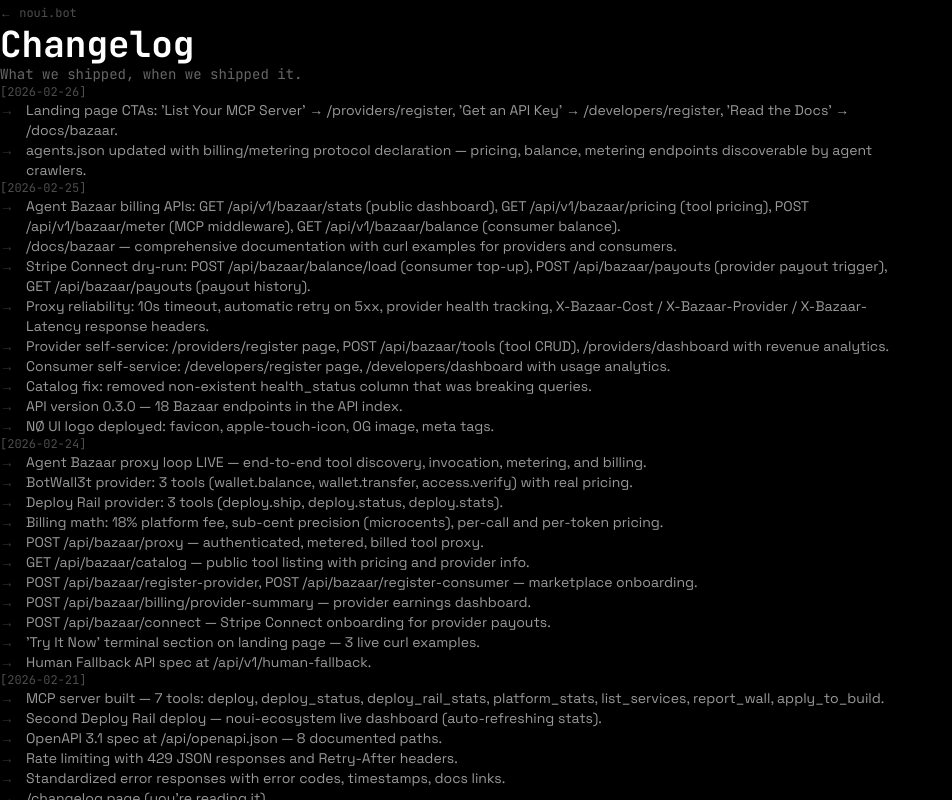
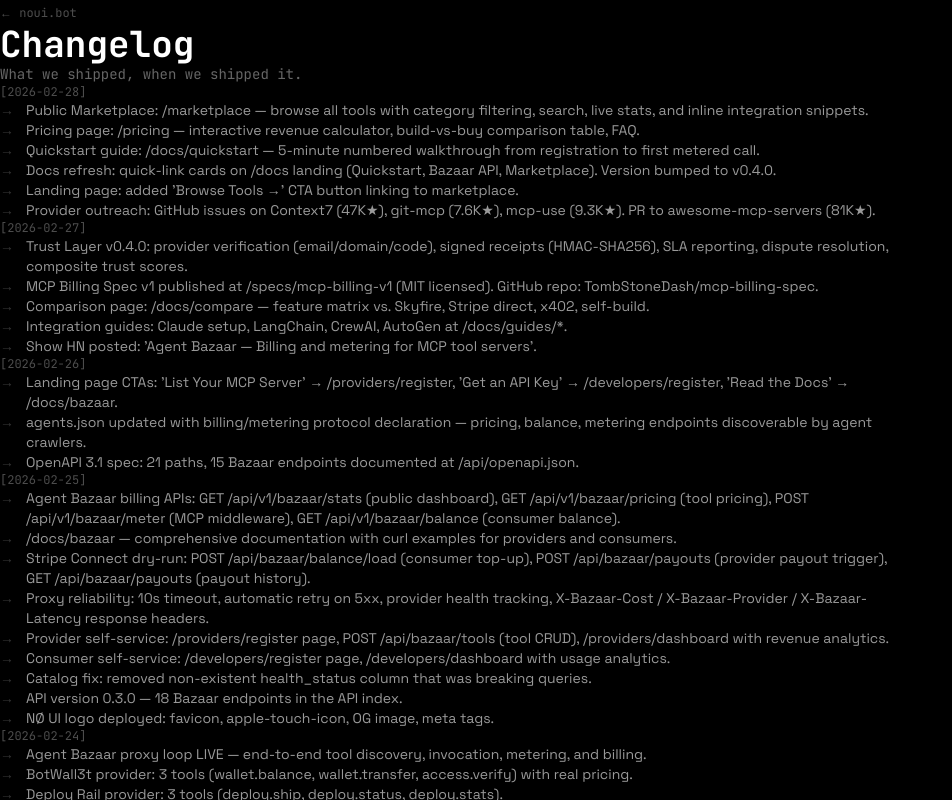
Before and after one commit to TombStoneDash/noui-bot, a Next.js app: page /changelog in a window 1280 px wide. Shown: the top 800 px of the page, without its empty margins (0-952 px from the left). Built offline with nearby package versions, Linux system fonts and the light colour scheme.

Commit message:
docs: changelog update — Feb 27-28 entries (trust layer, marketplace, pricing, quickstart)

```diff
--- a/src/app/changelog/page.tsx
+++ b/src/app/changelog/page.tsx
@@ -7,10 +7,32 @@
 
 const entries = [
   {
+    date: "2026-02-28",
+    items: [
+      "Public Marketplace: /marketplace — browse all tools with category filtering, search, live stats, and inline integration snippets.",
+      "Pricing page: /pricing — interactive revenue calculator, build-vs-buy comparison table, FAQ.",
+      "Quickstart guide: /docs/quickstart — 5-minute numbered walkthrough from registration to first metered call.",
+      "Docs refresh: quick-link cards on /docs landing (Quickstart, Bazaar API, Marketplace). Version bumped to v0.4.0.",
+      "Landing page: added 'Browse Tools →' CTA button linking to marketplace.",
+      "Provider outreach: GitHub issues on Context7 (47K★), git-mcp (7.6K★), mcp-use (9.3K★). PR to awesome-mcp-servers (81K★).",
+    ],
+  },
+  {
+    date: "2026-02-27",
+    items: [
+      "Trust Layer v0.4.0: provider verification (email/domain/code), signed receipts (HMAC-SHA256), SLA reporting, dispute resolution, composite trust scores.",
+      "MCP Billing Spec v1 published at /specs/mcp-billing-v1 (MIT licensed). GitHub repo: TombStoneDash/mcp-billing-spec.",
+      "Comparison page: /docs/compare — feature matrix vs. Skyfire, Stripe direct, x402, self-build.",
+      "Integration guides: Claude setup, LangChain, CrewAI, AutoGen at /docs/guides/*.",
+      "Show HN posted: 'Agent Bazaar — Billing and metering for MCP tool servers'.",
+    ],
+  },
+  {
     date: "2026-02-26",
     items: [
       "Landing page CTAs: 'List Your MCP Server' → /providers/register, 'Get an API Key' → /developers/register, 'Read the Docs' → /docs/bazaar.",
       "agents.json updated with billing/metering protocol declaration — pricing, balance, metering endpoints discoverable by agent crawlers.",
+      "OpenAPI 3.1 spec: 21 paths, 15 Bazaar endpoints documented at /api/openapi.json.",
     ],
   },
   {
```
